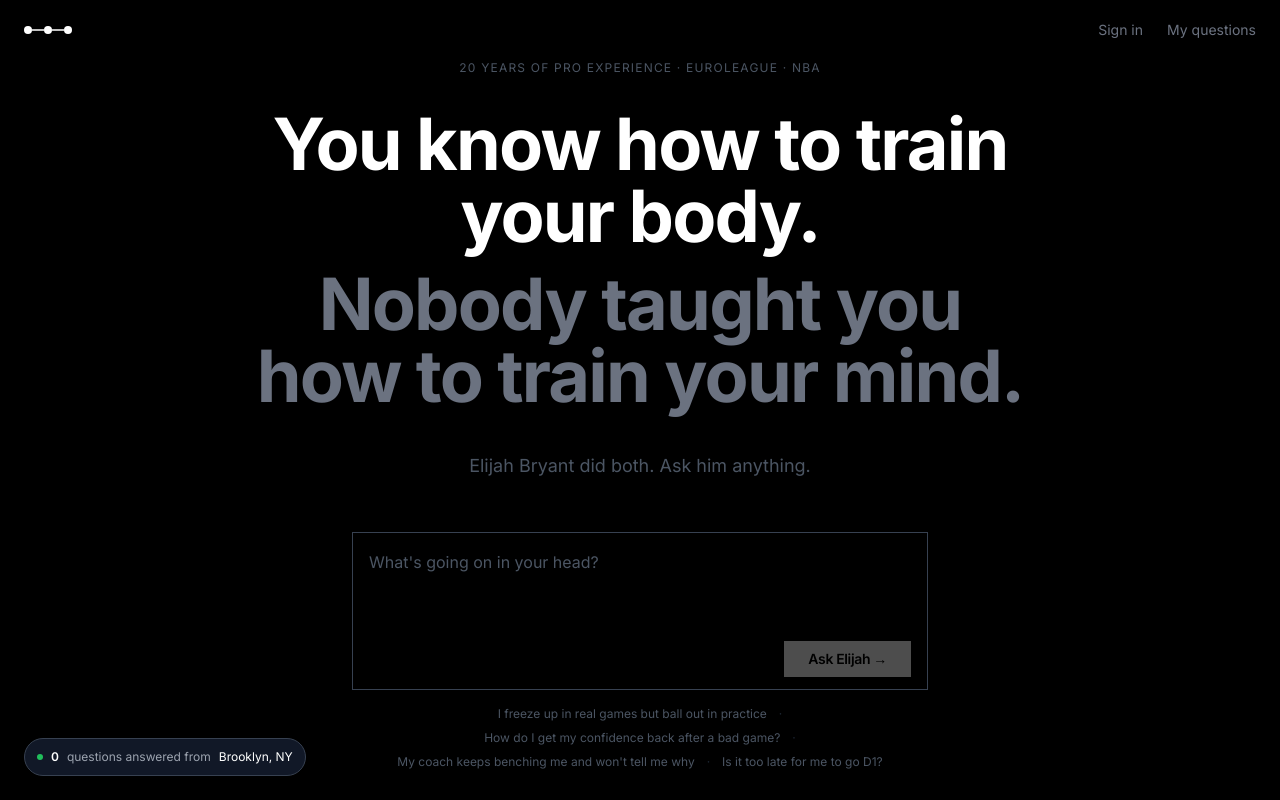
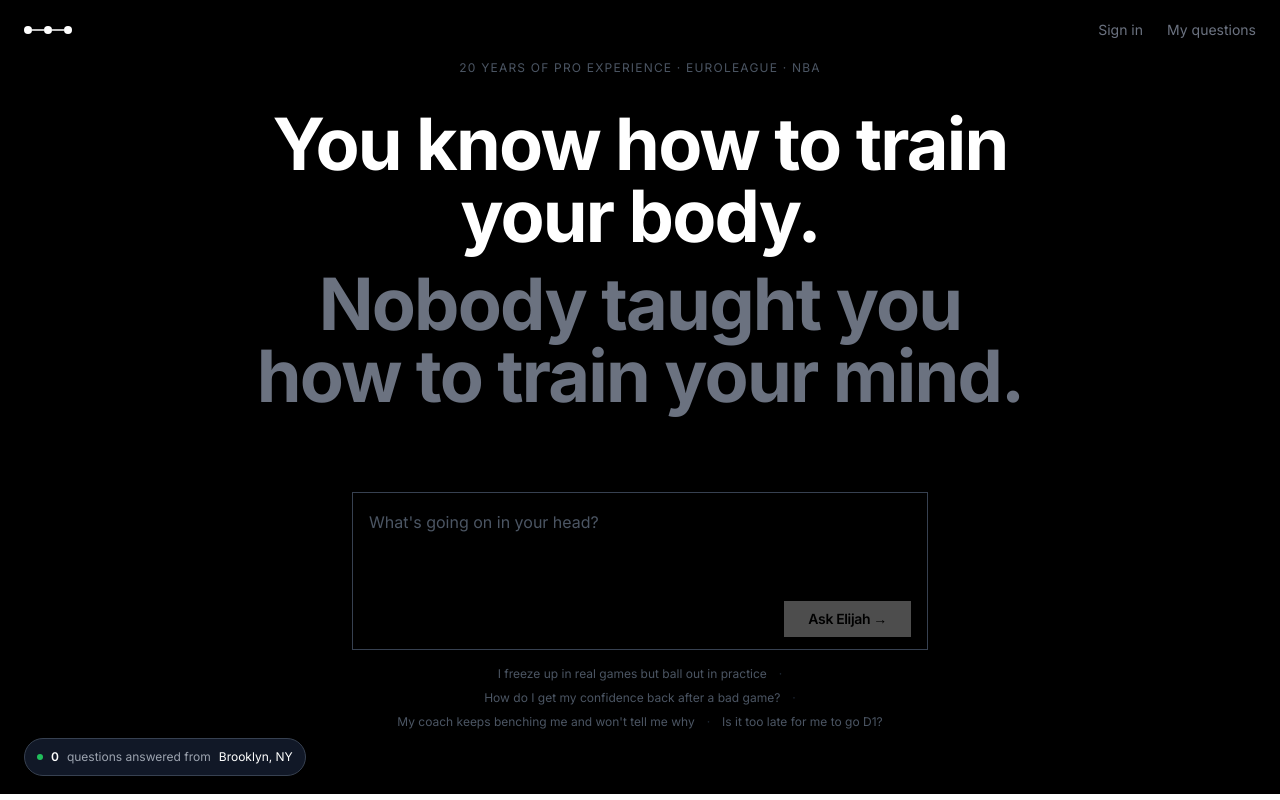
Before and after one commit to ebb95-cpu/ask-elijah, a Next.js app: page / in a window 1280 px wide. Shown: the top 800 px of the page. Built offline with nearby package versions, Linux system fonts and the light colour scheme; no server answers.

Commit message:
Remove tagline from hero
Co-Authored-By: Claude Sonnet 4.6 <noreply@anthropic.com>

```diff
--- a/app/page.tsx
+++ b/app/page.tsx
@@ -399,10 +399,6 @@ export default function HomePage() {
           <br />how to train your mind.
         </h2>
 
-        <p className="text-gray-600 text-base md:text-lg max-w-md leading-relaxed mb-3">
-          Elijah Bryant did both. Ask him anything.
-        </p>
-
         <div className="w-full max-w-xl mt-10">
           <div className="border border-gray-700 focus-within:border-white transition-all bg-black">
             <textarea
```
